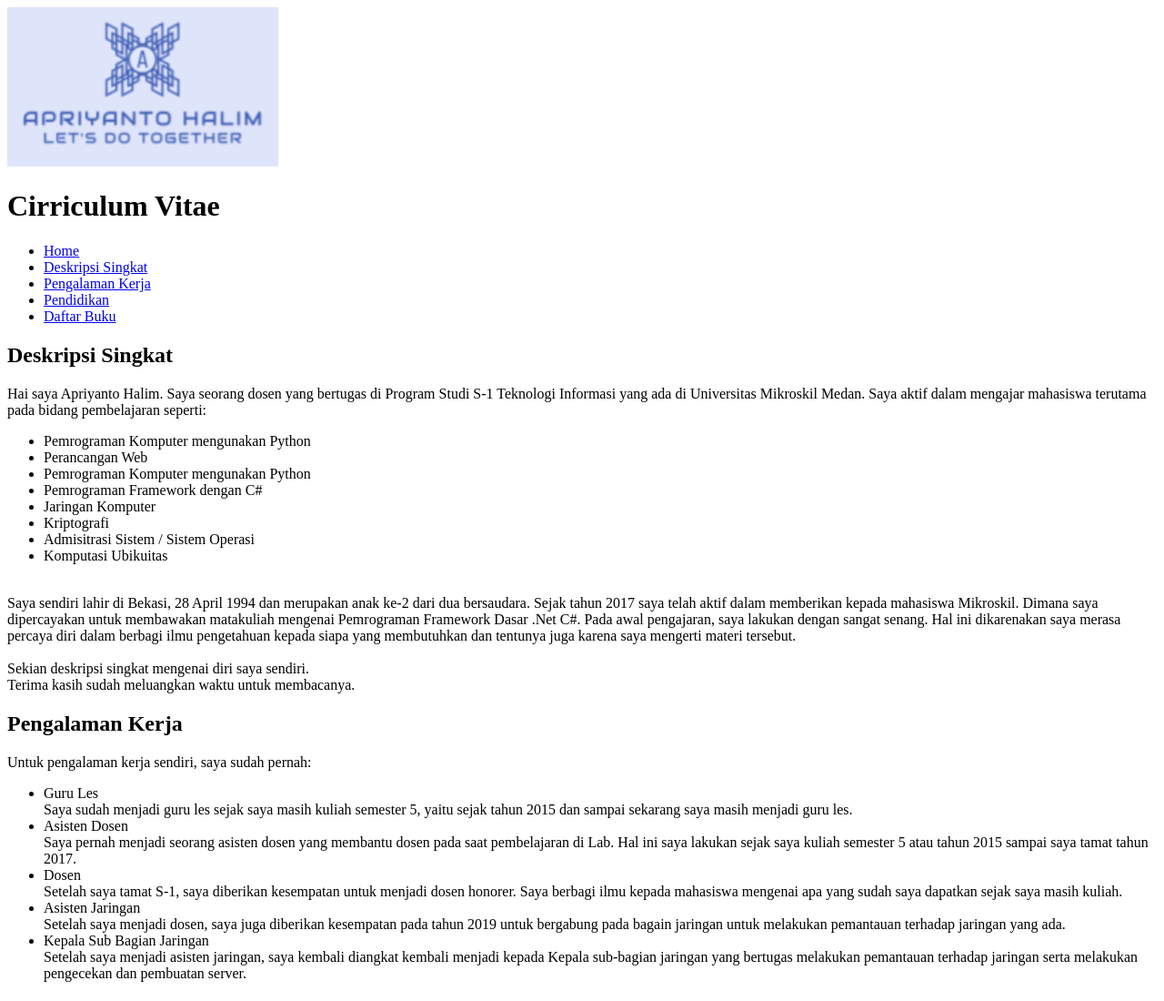
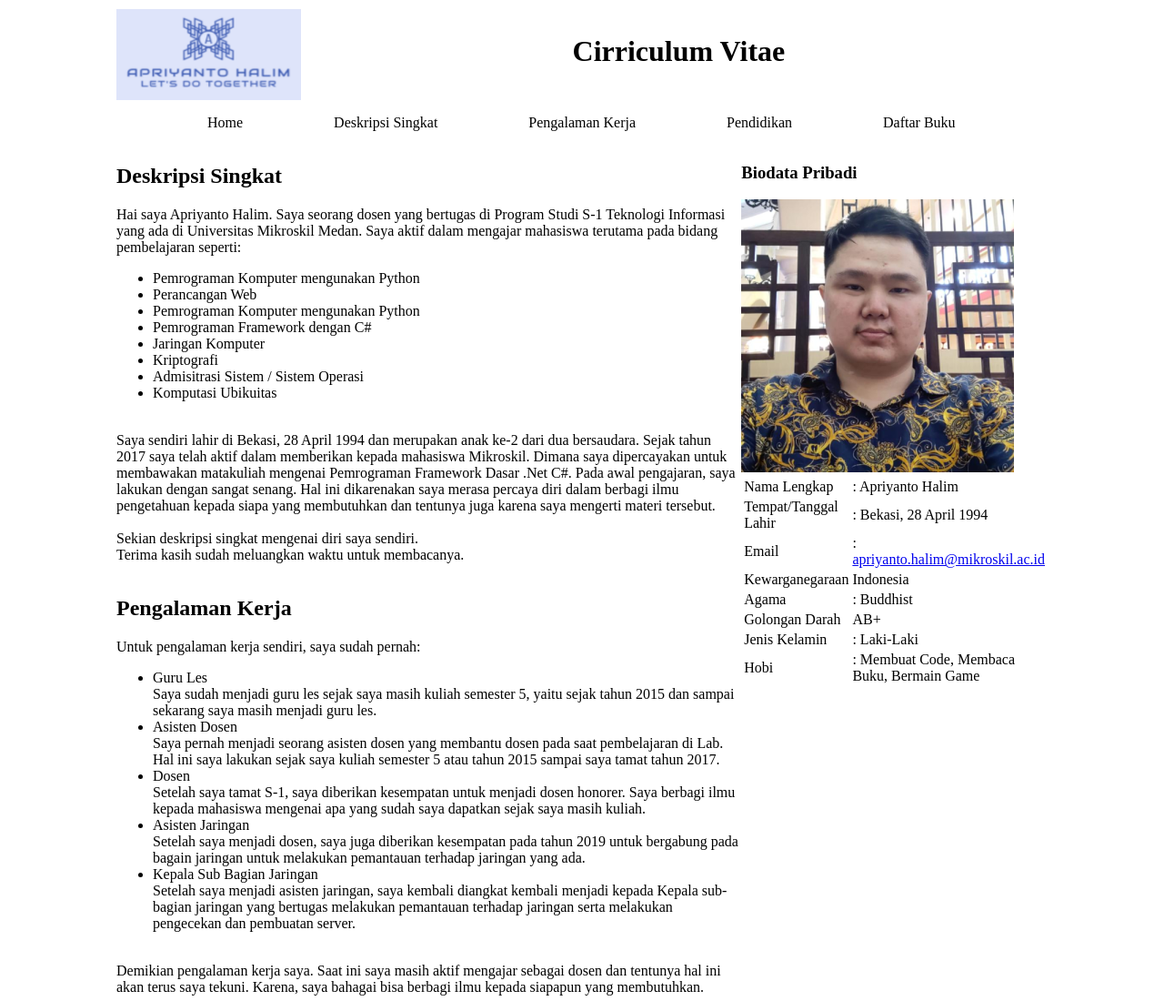
Before and after one commit to Apriyanto28/dicoding-front-end, a plain HTML site: page Tugas-Akhir-Membuat-Web/index.html in a window 1280 px wide. Shown: the top 1100 px of the page at 91% size. Drawn offline with Linux system fonts and the light colour scheme.

Commit message:
Menambahkan layout menggunakan flex pada website

```diff
--- a/Tugas-Akhir-Membuat-Web/index.html
+++ b/Tugas-Akhir-Membuat-Web/index.html
@@ -214,11 +214,7 @@
                         Email
                     </td>
                     <td>
-                        : <a href="mailto:apriyanto.halim@mikroskil.ac.id?
-                        cc=craziyuhuu@gmail.com&
-                        subject=Terima kasih&
-                        body=Anda Luar Biasa
-                        ">
+                        : <a href="mailto:apriyanto.halim@mikroskil.ac.id">
                         apriyanto.halim@mikroskil.ac.id
                         </a>
                     </td>
--- a/Tugas-Akhir-Membuat-Web/style.css
+++ b/Tugas-Akhir-Membuat-Web/style.css
@@ -0,0 +1,61 @@
+/*Halaman Web*/
+body{
+    width: 1024px;
+    margin: 10px auto 0 auto;
+}
+
+/*Penambahan Flex Website*/
+header, nav ul, main, article{
+    display: flex;
+}
+
+/*Bagian Header*/
+header{
+    height: 100px;
+}
+header img{
+    width: 25%;
+    height: 100%;
+}
+header h1{
+    line-height: 50px;
+    margin-left: 10px;
+    text-align: center;
+    width: 100%;
+}
+
+/*Bagian Nav*/
+nav{
+    height: 50px;
+    width: 100%;
+    text-align: center;
+}
+nav ul{
+    margin: 0 50px;
+    padding: 0;
+    line-height: 50px;
+    text-align: center;
+}
+nav ul li{
+    margin: 0 50px;
+    list-style-type: none;
+}
+nav ul li a{
+    text-decoration: none;
+    color: black;
+}
+
+/*Bagian Main*/
+
+/*Bagian Article*/
+article{
+    flex-direction: column;
+}
+
+/*Bagian Aside*/
+
+/*Bagian Footer*/
+footer{
+    width: 100%;
+    text-align: center;
+}
```
